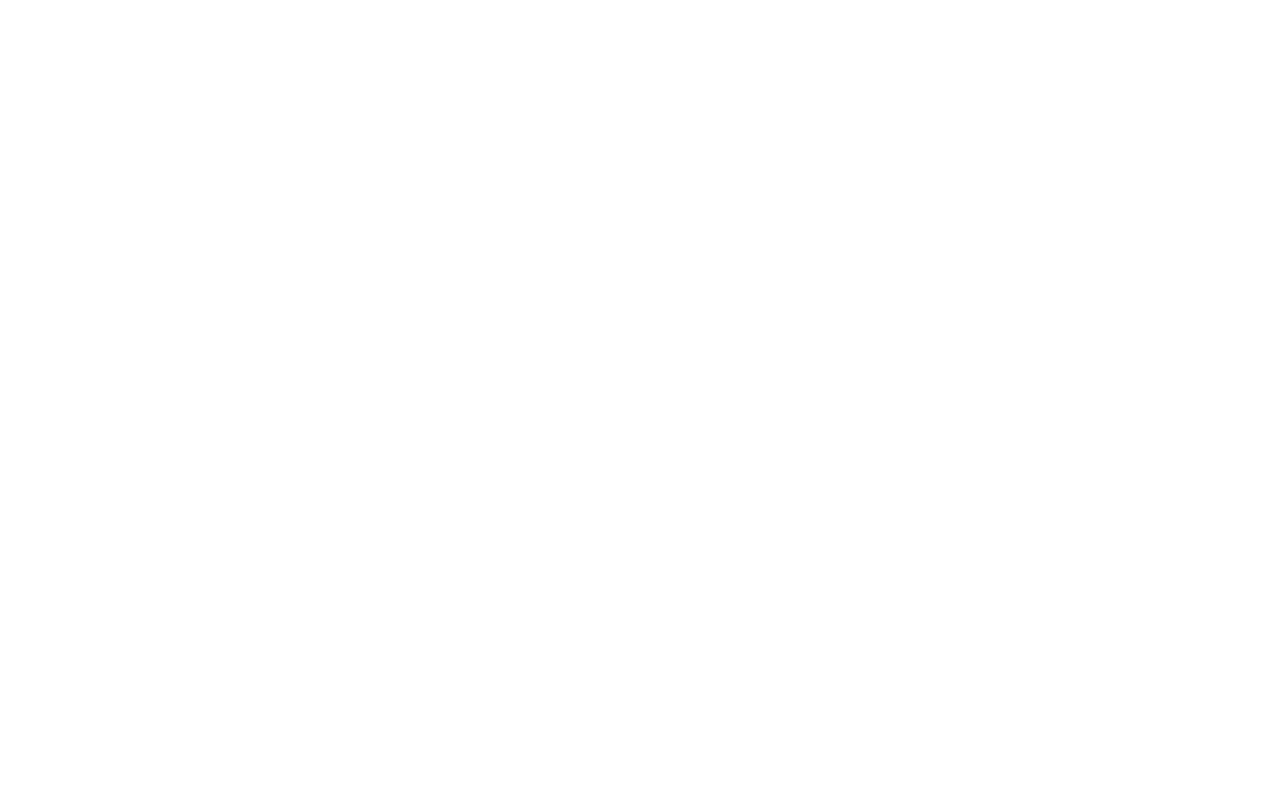
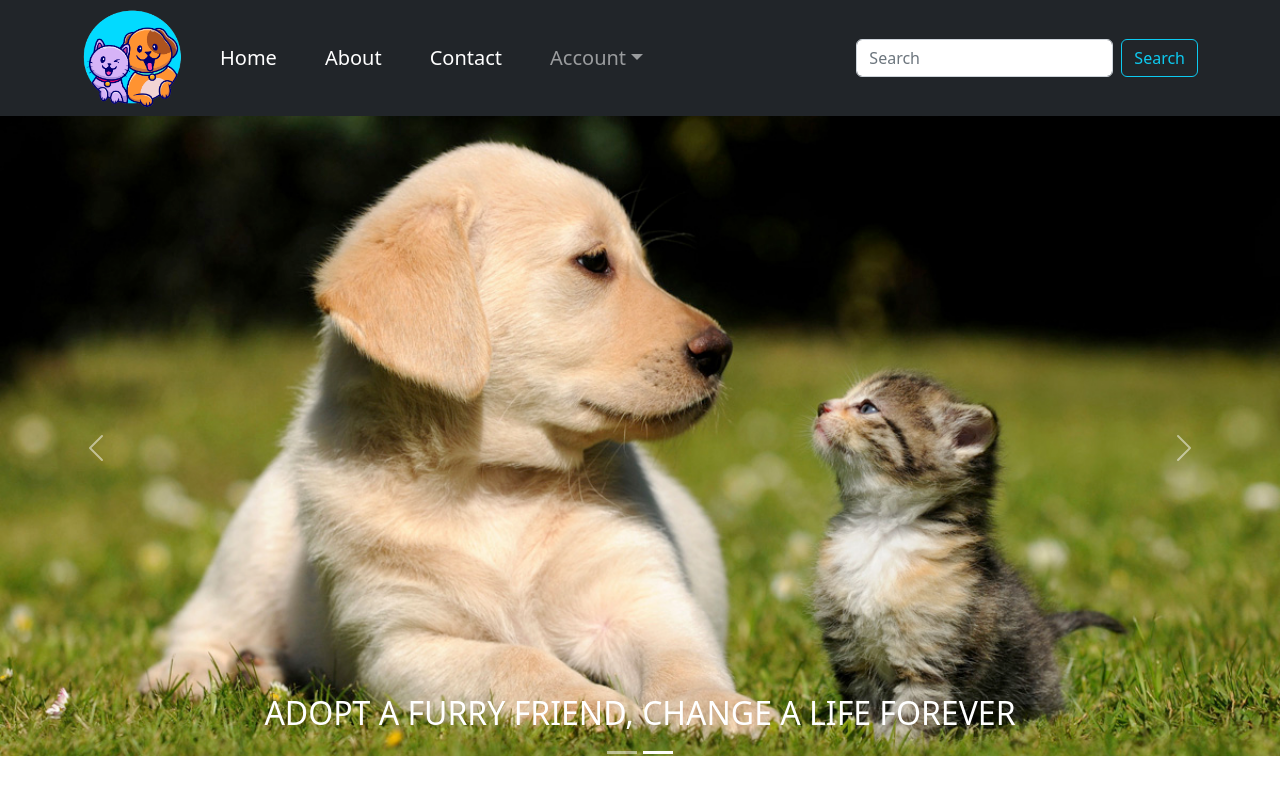
Before and after one commit to WafaaAlJarrah/Adopt_Pet, a React (Create React App) app: page / in a window 1280 px wide. Before the commit this address had no page. Shown: the top 800 px of the page. Built offline with nearby package versions, Linux system fonts and the light colour scheme.

Commit message:
Update App.js

```diff
--- a/package.json
+++ b/package.json
@@ -8,7 +8,9 @@
     "@testing-library/react": "^13.4.0",
     "@testing-library/user-event": "^13.5.0",
     "axios": "^1.3.4",
+    "bootstrap": "^5.2.3",
     "react": "^18.2.0",
+    "react-bootstrap": "^2.7.4",
     "react-dom": "^18.2.0",
     "react-redux": "^8.0.5",
     "react-router-dom": "^6.10.0",
--- a/src/App.js
+++ b/src/App.js
@@ -12,7 +12,9 @@ function App() {
   return (
 
       <div className="App">
+        < Navbar />
         <Routes>
+        <Route path="/" element={<Home />}></Route>
           {/* <Route path="/" element={!IsSigup ? <Signup /> : <Login />}></Route> */}
           <Route path="/Login" element={<Login />}></Route>
           <Route path="/SignUp" element={<Signup />}></Route>
```
Also changed, not shown: 1 other file (tests, documents, lock files or other folders).
